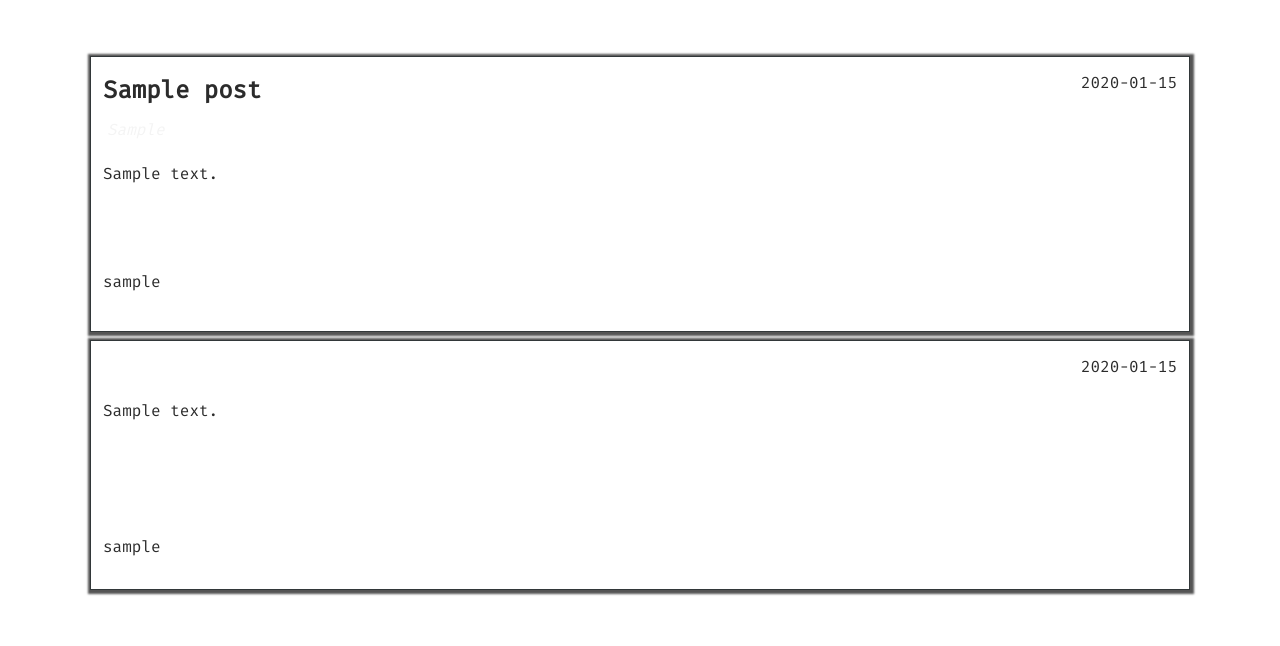
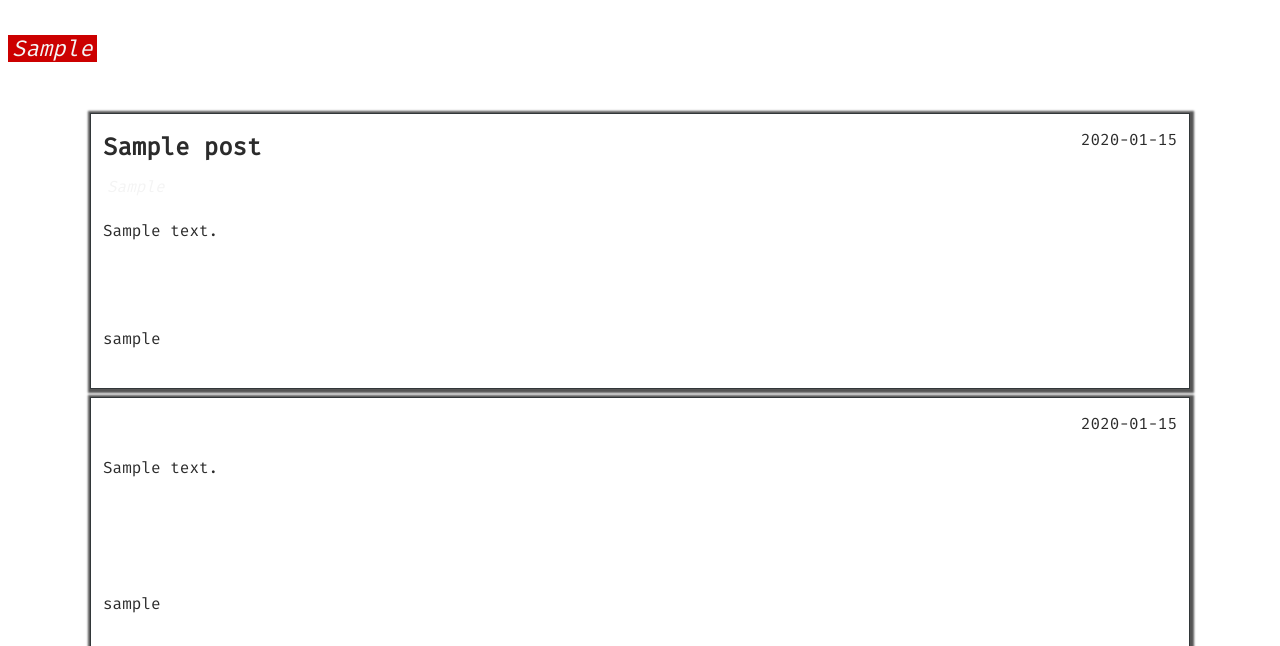
Before and after one commit to brandon-wallace/fstack-forum, a Flask app: page /post/1 in a window 1280 px wide. Shown: the part 223-869 px from the top of the page. Run offline with Flask 2, Linux system fonts and the light colour scheme; tables that the repository leaves empty hold one stand-in row (values such as "Sample post"); some libraries are stand-ins or nearby versions.

Commit message:
Display category type
Category type will be displayed above the each individual topic.

```diff
--- a/application/static/css/style.css
+++ b/application/static/css/style.css
@@ -856,6 +856,11 @@ form {
     text-decoration: underline;
 }
 
+section > .tile__category {
+    font-size: 1.4rem;
+    margin-bottom: 2em;
+}
+
 .tile--wide,
 .comment--wide {
     max-width: 1100px;
--- a/application/templates/forum/post.html
+++ b/application/templates/forum/post.html
@@ -1,6 +1,7 @@
 {# application/templates/forum/post.html #}
 
 {% from 'macros.html' import displayField %}
+{% from 'macros.html' import categoryType %}
 
 {% extends "layout.html" %}
 
@@ -13,6 +14,8 @@
     {% if current_user.is_authenticated %}
 
       <!-- START posts -->
+
+      {{ categoryType(type=post.category, category_text=post.category) }}
 
       <div class="tile tile--wide">
 
@@ -107,7 +110,7 @@
 
       <!-- START post -->
 
-      <p class="current-user">{{ current_user.username }}</p>
+      {{ categoryType(type=post.category, category_text=post.category) }}
 
       <div class="tile tile--wide">
 
```
